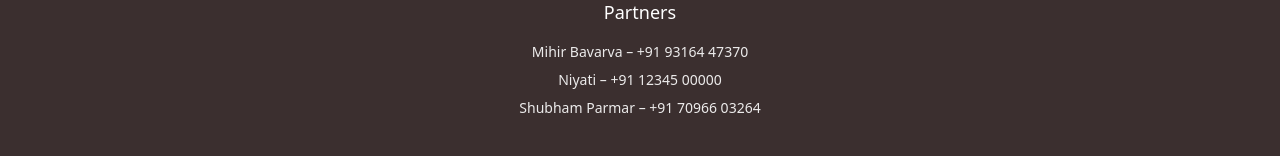
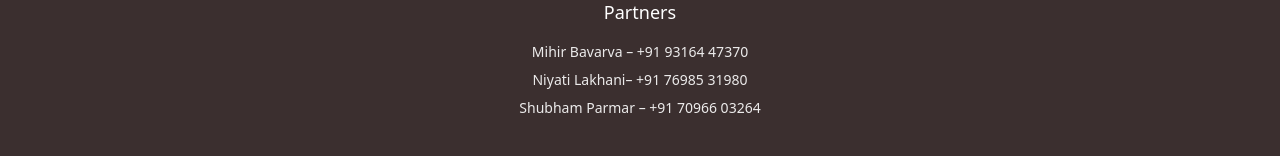
Before and after one commit to Tirth-007/crevia-desserts, a Next.js app: page / in a window 1280 px wide. Shown: the part 2005-2161 px from the top of the page. Built offline with nearby package versions, Linux system fonts and the light colour scheme.

Commit message:
Update Footer.js
New content added in contact info.

```diff
--- a/components/Footer.js
+++ b/components/Footer.js
@@ -34,7 +34,7 @@ export default function Footer() {
           <div className="space-y-2 text-sm opacity-90">
             {/* Replace with real names & numbers */}
             <p>Mihir Bavarva – +91 93164 47370</p>
-            <p>Niyati – +91 12345 00000</p>
+            <p>Niyati Lakhani– +91 76985 31980</p>
             <p>Shubham Parmar – +91 70966 03264</p>
           </div>
         </div>
```
